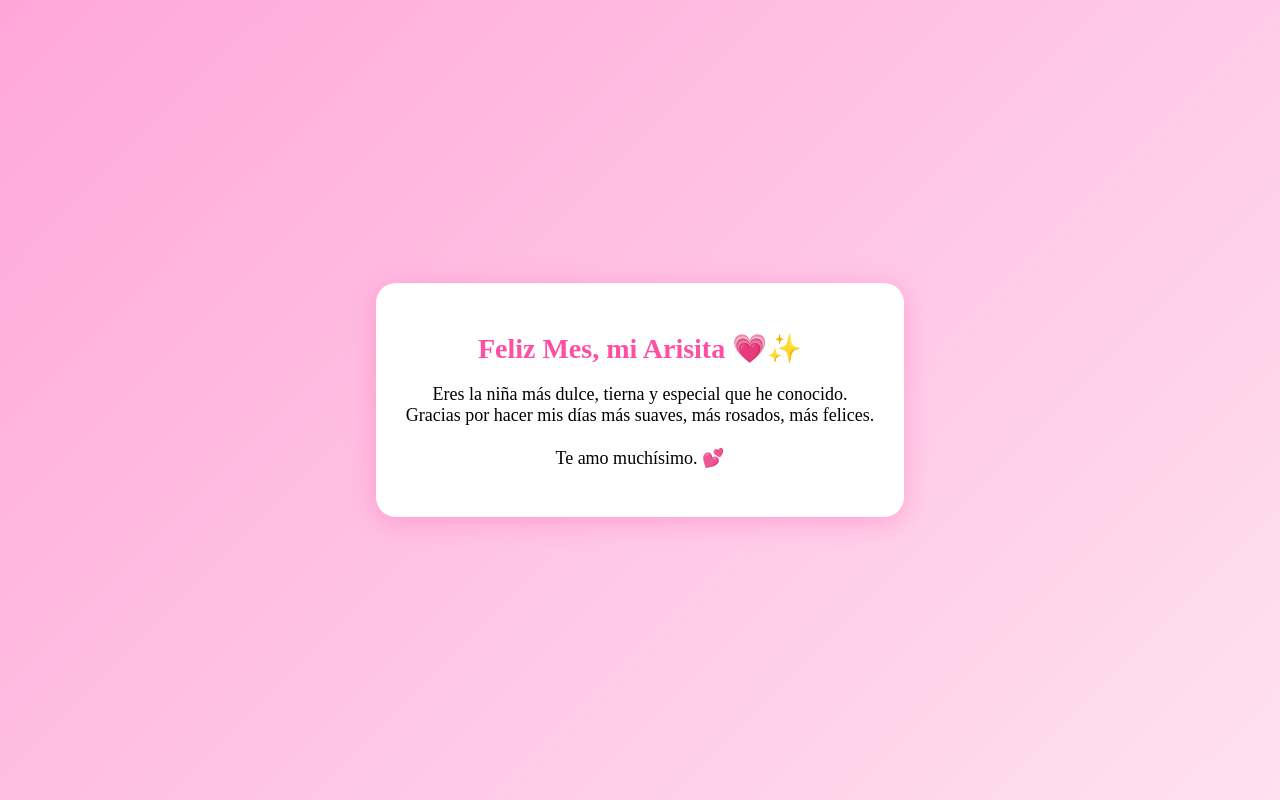
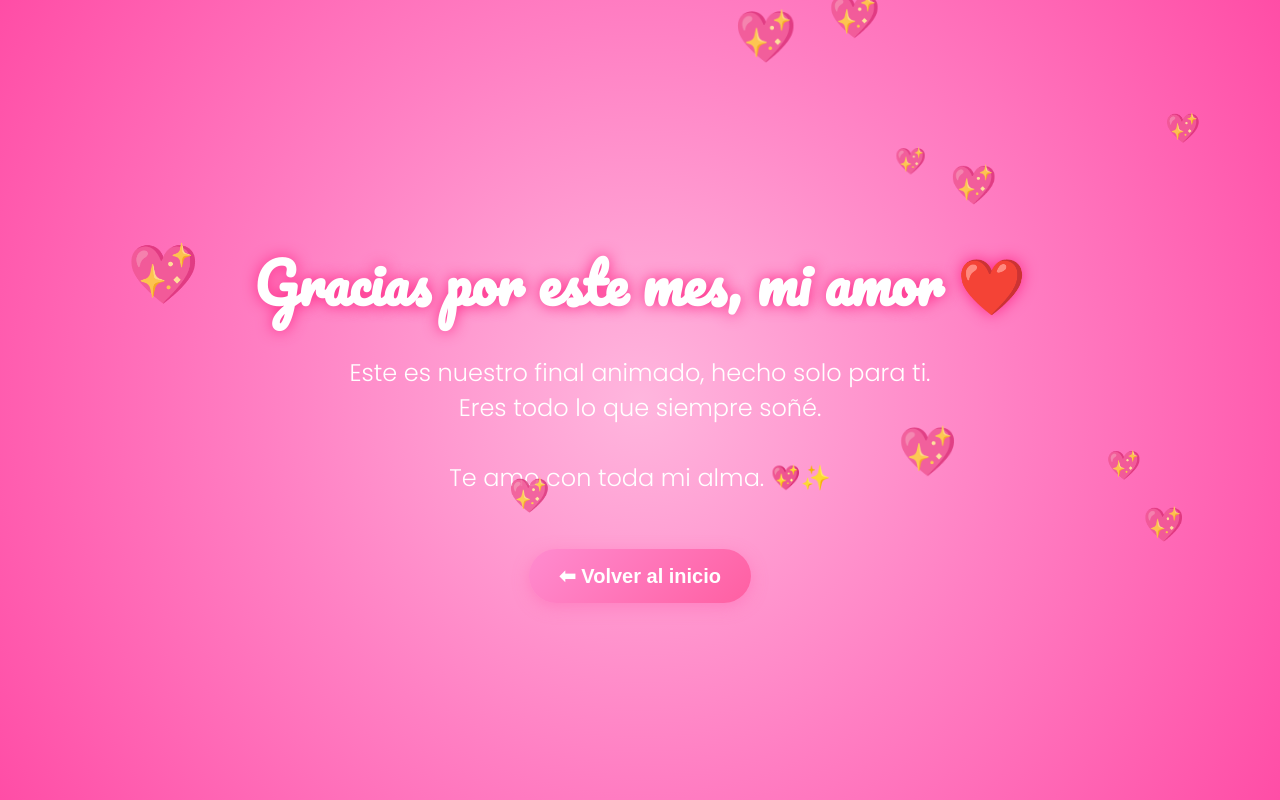
Before and after one commit to dhied43-byte/Pagina-Arisita, a plain HTML site: page sorpresa.html in a window 1280 px wide. Drawn offline with Linux system fonts and the light colour scheme.

Commit message:
sorpresa.html

```diff
--- a/sorpresa.html
+++ b/sorpresa.html
@@ -2,53 +2,119 @@
 <html lang="es">
 <head>
 <meta charset="UTF-8">
-<title>Sorpresa para Arisita 💗</title>
+<title>Final para Arisita ❤️</title>
 
 <style>
-  body {
+@import url('https://fonts.googleapis.com/css2?family=Pacifico&family=Poppins:wght@300&display=swap');
+
+body {
     margin: 0;
-    background: linear-gradient(135deg, #ffa7d8, #ffe1f1);
     height: 100vh;
+    overflow: hidden;
+    background: radial-gradient(circle at center, #ffb6de, #ff7fc3, #ff4da6);
     display: flex;
     justify-content: center;
     align-items: center;
-    font-family: 'Poppins';
-    overflow: hidden;
-  }
+    animation: aparecer 1.5s ease-out;
+    font-family: Poppins;
+}
 
-  .mensaje {
-    background: white;
-    padding: 30px;
-    border-radius: 20px;
-    box-shadow: 0 5px 25px rgba(255, 100, 180, 0.4);
+@keyframes aparecer {
+    0% { opacity: 0; transform: scale(0.92); }
+    100% { opacity: 1; transform: scale(1); }
+}
+
+/* Texto central */
+#mensaje {
     text-align: center;
-    animation: aparecer 1.4s ease;
-  }
+    color: white;
+    font-size: 32px;
+    max-width: 80%;
+    animation: aparecerTexto 3s ease-out;
+}
 
-  @keyframes aparecer {
-    from { opacity: 0; transform: scale(0.7); }
-    to   { opacity: 1; transform: scale(1); }
-  }
+@keyframes aparecerTexto {
+    0% { opacity: 0; transform: translateY(30px); }
+    100% { opacity: 1; transform: translateY(0); }
+}
 
-  h1 {
-    font-size: 28px;
-    color: #ff4fa3;
-  }
+#mensaje h1 {
+    font-family: Pacifico;
+    font-size: 55px;
+    margin-bottom: 10px;
+    text-shadow: 0px 0px 15px #ff2b88;
+}
 
-  p {
-    font-size: 18px;
-  }
+#mensaje p {
+    font-size: 24px;
+}
+
+/* corazones animados */
+.corazon {
+    position: absolute;
+    font-size: 25px;
+    animation: flotar 6s infinite ease-in-out;
+    opacity: 0.8;
+}
+
+@keyframes flotar {
+    0% { transform: translateY(0) scale(1); }
+    50% { transform: translateY(-60px) scale(1.4); }
+    100% { transform: translateY(0) scale(1); }
+}
+
+/* botón volver */
+.volver {
+    margin-top: 30px;
+    background: linear-gradient(135deg, #ff8bcf, #ff5fa2);
+    padding: 15px 30px;
+    border: none;
+    border-radius: 50px;
+    color: white;
+    font-size: 20px;
+    cursor: pointer;
+    font-weight: bold;
+    box-shadow: 0 4px 15px rgba(255, 105, 180, 0.5);
+    transition: .3s;
+}
+
+.volver:hover {
+    transform: scale(1.1);
+}
 </style>
+</head>
 
-</head>
 <body>
 
-<div class="mensaje">
-  <h1>Feliz Mes, mi Arisita 💗✨</h1>
-  <p>Eres la niña más dulce, tierna y especial que he conocido.<br>
-  Gracias por hacer mis días más suaves, más rosados, más felices.<br><br>
-  Te amo muchísimo. 💕</p>
+<div id="mensaje">
+    <h1>Gracias por este mes, mi amor ❤️</h1>
+    <p>Este es nuestro final animado, hecho solo para ti.<br>
+    Eres todo lo que siempre soñé.
+    <br><br>
+    Te amo con toda mi alma. 💖✨
+    </p>
+
+    <button class="volver" onclick="window.location.href='index.html'">
+        ⬅ Volver al inicio
+    </button>
 </div>
+
+<script>
+function crearCorazon() {
+    const c = document.createElement("div");
+    c.textContent = "💖";
+    c.className = "corazon";
+    c.style.left = Math.random() * 100 + "vw";
+    c.style.top = Math.random() * 100 + "vh";
+    c.style.fontSize = (20 + Math.random() * 25) + "px";
+
+    document.body.appendChild(c);
+
+    setTimeout(() => c.remove(), 6000);
+}
+
+setInterval(crearCorazon, 500);
+</script>
 
 </body>
 </html>
```
